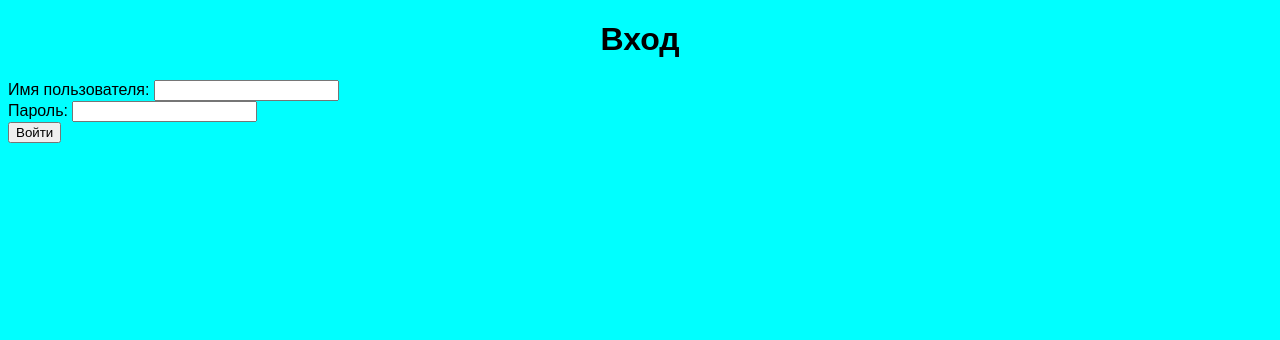
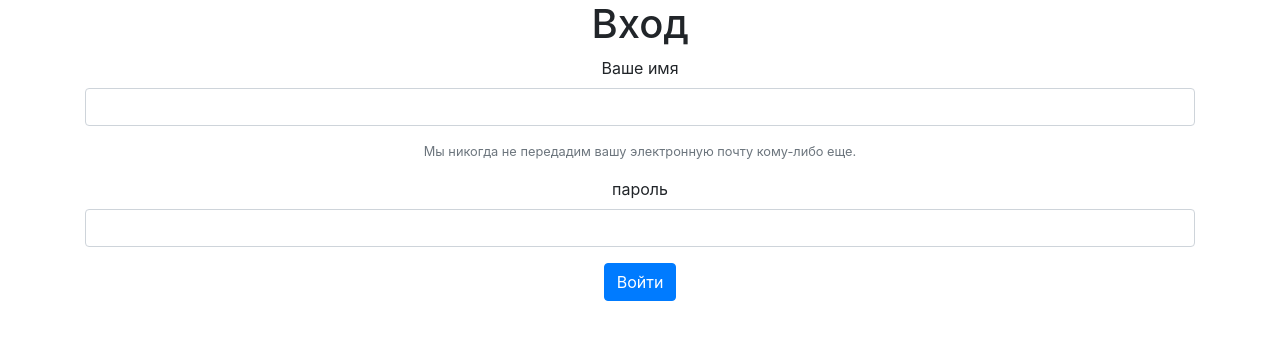
Before and after one commit to giTimosha/todo_list, a Django app: page /accounts/login/ in a window 1280 px wide. Shown: the top 340 px of the page. Run offline with Django 3.2, Linux system fonts and the light colour scheme; some libraries are stand-ins or nearby versions.

Commit message:
сделал доп

```diff
--- a/todo_list/accounts/templates/login.html
+++ b/todo_list/accounts/templates/login.html
@@ -8,6 +8,7 @@
          content="width=device-width, user-scalable=no, initial-scale=1.0, maximum-scale=1.0, minimum-scale=1.0">
     <meta http-equiv="X-UA-Compatible" content="ie=edge">
     <link rel="stylesheet" href="{% static 'css/style.css' %}">
+    <link rel="stylesheet" href="https://stackpath.bootstrapcdn.com/bootstrap/4.3.1/css/bootstrap.min.css" integrity="sha384-ggOyR0iXCbMQv3Xipma34MD+dH/1fQ784/j6cY/iJTQUOhcWr7x9JvoRxT2MZw1T" crossorigin="anonymous">
     <title>Вход</title>
 </head>
 <body>
@@ -19,15 +20,24 @@
             <p class="form-error">Неверное имя пользователя или пароль.</p>
         {% endif %}
   <div class="form-group">
-            <label for="username" class="form-label">Имя пользователя:</label>
-            <input type="text" name="username" id="username">
+      <div class="form-group">
+        <label for="TextInput">Ваше имя</label>
+      <input type="text" name="username" id="TextInput" class="form-control">
     </div>
+    <small id="emailHelp" class="form-text text-muted">Мы никогда не передадим вашу электронную почту кому-либо еще.</small>
+  </div>
+
   <div class="form-group">
-            <label for="password" class="form-label">Пароль:</label>
-            <input type="password" name="password" id="password">
+    <label for="exampleInputPassword1">пароль</label>
+    <input type="password" class="form-control" name="password" id="exampleInputPassword1">
   </div>
-        <button type="submit">Войти</button>
+
+  <button type="submit" class="btn btn-primary">Войти</button>
 </form>
+
+<script src="https://code.jquery.com/jquery-3.3.1.slim.min.js" integrity="sha384-q8i/X+965DzO0rT7abK41JStQIAqVgRVzpbzo5smXKp4YfRvH+8abtTE1Pi6jizo" crossorigin="anonymous"></script>
+<script src="https://cdnjs.cloudflare.com/ajax/libs/popper.js/1.14.7/umd/popper.min.js" integrity="sha384-UO2eT0CpHqdSJQ6hJty5KVphtPhzWj9WO1clHTMGa3JDZwrnQq4sF86dIHNDz0W1" crossorigin="anonymous"></script>
+<script src="https://stackpath.bootstrapcdn.com/bootstrap/4.3.1/js/bootstrap.min.js" integrity="sha384-JjSmVgyd0p3pXB1rRibZUAYoIIy6OrQ6VrjIEaFf/nJGzIxFDsf4x0xIM+B07jRM" crossorigin="anonymous"></script>
 </div>
 </body>
 </html>
--- a/todo_list/accounts/views.py
+++ b/todo_list/accounts/views.py
@@ -4,12 +4,16 @@ from django.shortcuts import render, redirect
 
 def login_view(request):
     context = {}
+    error = request.GET.get('next')
+    test = request.session.setdefault('test', error)
     if request.method == 'POST':
         username = request.POST.get('username')
         password = request.POST.get('password')
         user = authenticate(request, username=username, password=password)
         if user is not None:
             login(request, user)
+            if error == None:
+                return redirect('index')
             return redirect('index')
         else:
             context['has_error'] = True
--- a/todo_list/webapp/static/css/style.css
+++ b/todo_list/webapp/static/css/style.css
@@ -34,3 +34,9 @@ h1{
    background: #6a7dff;
    text-decoration: underline;
 }
+
+.search1{
+    margin-left: auto;
+}
+
+.
--- a/todo_list/webapp/templates/partial/search.html
+++ b/todo_list/webapp/templates/partial/search.html
@@ -1,8 +1,8 @@
-<form class="text-center" action="" method="GET">
+<div class="search1"><form class="text-center" action="" method="GET">
     <label for="{{ form.search.id_for_label }}">{{ form.search.label }}:</label>
     {{ form.search }}
     <input type="submit" value="Search">
     {% for error in form.search.errors %}
         <p class="form-error">{{ error }}</p>
     {% endfor %}
-</form>
+</form></div>
--- a/todo_list/webapp/views/project_view.py
+++ b/todo_list/webapp/views/project_view.py
@@ -73,6 +73,5 @@ class ProjectDeleteView(LoginRequiredMixin, DeleteView):
     context_object_name = 'project'
     template_name = 'project/project_delete.html'
 
-
     def get_success_url(self):
         return reverse('project_list')
```
Also changed, not shown: todo_list/webapp/templates/base.html (+2 -14 lines). Lines whose indentation alone changed are shown as unchanged.
